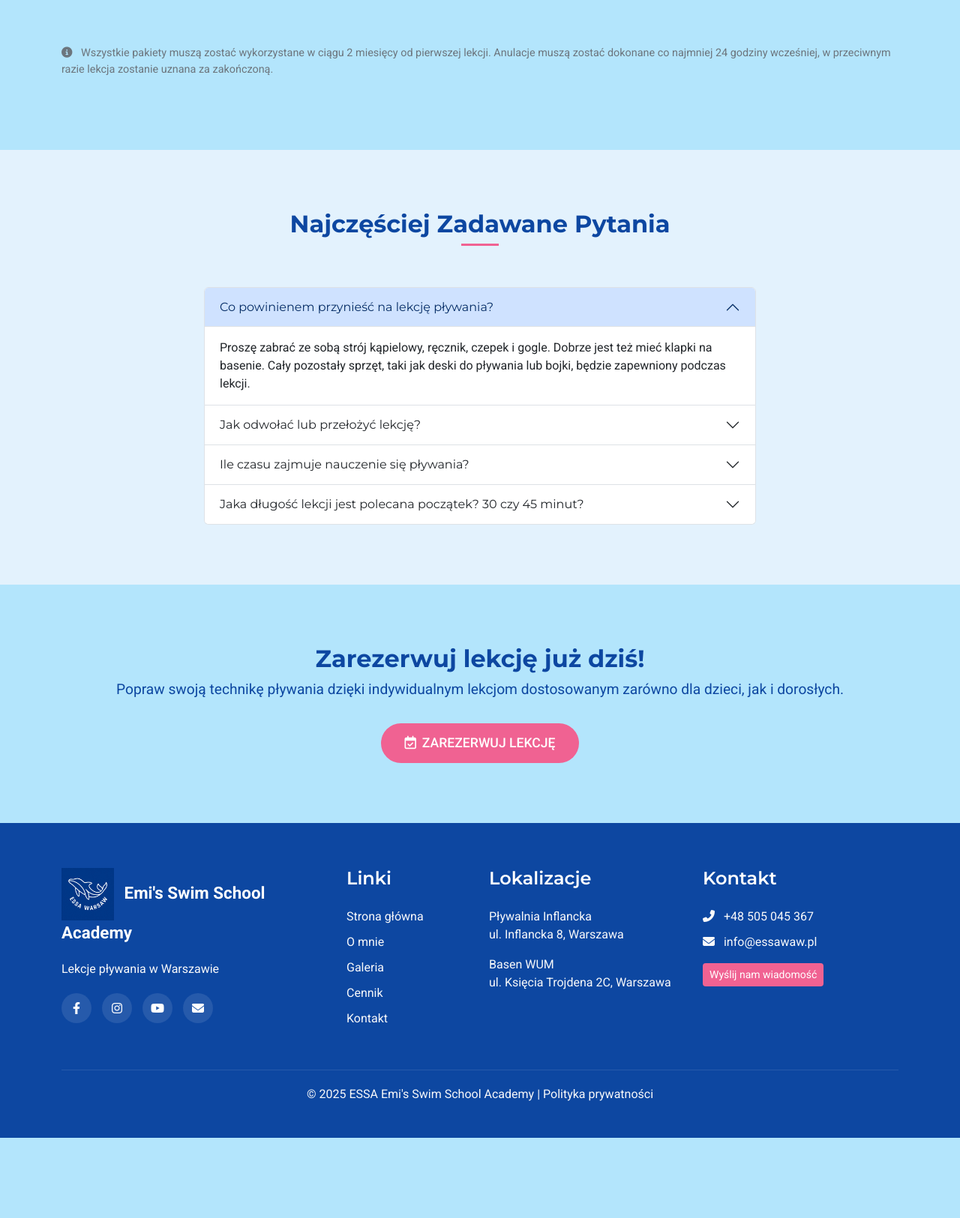
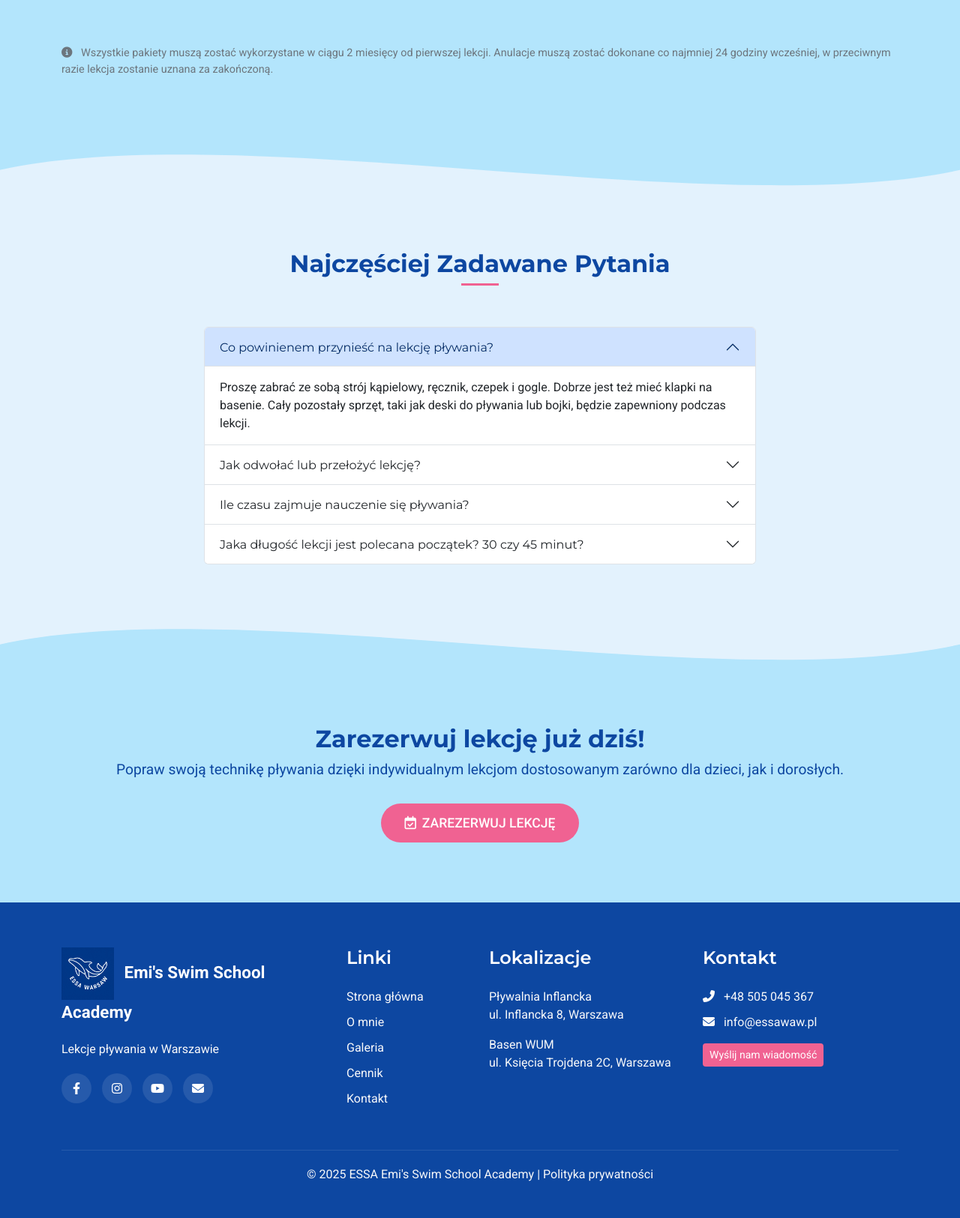
Before and after one commit to LukodeSoftware/ESSA-website, a Flask app: page /pricing in a window 1280 px wide. Shown: the part 1553-3178 px from the top of the page at 75% size. Before the commit the page ends 3071 px from the top, so only its background shows below. Run offline with Flask 3, Linux system fonts and the light colour scheme; some libraries are stand-ins or nearby versions.

Commit message:
feat: add wave dividers between every section except for the hero section

```diff
--- a/static/css/style.css
+++ b/static/css/style.css
@@ -95,7 +95,13 @@ a:hover {
   transform: translateX(-50%);
 }
 
-.wave-divider {
+.wave-divider-light {
+  line-height: 0;
+  overflow: hidden;
+  background-color: var(--primary-light);
+}
+
+.wave-divider-dark {
   line-height: 0;
   overflow: hidden;
   background-color: var(--light-blue);
@@ -405,6 +415,10 @@ a:hover {
 .booking-section {
   background-size: cover;
   color: var(--primary-dark);
+  background-color: var(--light-blue);
+}
+
+#booking-section-about, #booking-section-pricing {
   background-color: var(--primary-light);
 }
 
--- a/templates/contact.html
+++ b/templates/contact.html
@@ -141,6 +141,12 @@
     </div>
 </section>
 
+<div class="wave-divider-light">
+  <svg viewBox="0 20 1440 60" xmlns="http://www.w3.org/2000/svg" preserveAspectRatio="none">
+    <path fill="#e3f2fd" d="M0,50 C360,-30 1080,130 1440,50 L1440,100 L0,100 Z"></path>
+  </svg>
+</div>
+
 <!-- Schedule Section -->
 <section class="section bg-light-blue">
     <div class="container">
--- a/templates/pricing.html
+++ b/templates/pricing.html
@@ -210,6 +210,12 @@
     </p>
 </section>
 
+<div class="wave-divider-light">
+  <svg viewBox="0 20 1440 60" xmlns="http://www.w3.org/2000/svg" preserveAspectRatio="none">
+    <path fill="#e3f2fd" d="M0,50 C360,-30 1080,130 1440,50 L1440,100 L0,100 Z"></path>
+  </svg>
+</div>
+
 <!-- FAQ Section -->
 <section class="section bg-light-blue">
     <div class="container">
@@ -277,8 +283,14 @@
     </div>
 </section>
 
+<div class="wave-divider-dark">
+  <svg viewBox="0 20 1440 60" xmlns="http://www.w3.org/2000/svg" preserveAspectRatio="none">
+    <path fill="#B3E5FC" d="M0,50 C360,-30 1080,130 1440,50 L1440,100 L0,100 Z"></path>
+  </svg>
+</div>
+
 <!-- CTA Section -->
-<section class="booking-section section">
+<section class="booking-section section" id="booking-section-pricing">
     <div class="container">
         <div class="booking-content">
             <h2>{{ translations['booking_title'] }}</h2>
```
Also changed, not shown: other parts of static/css/style.css (+5 -37 lines), templates/about.html (+13 -1 lines), templates/gallery.html (+4 -4 lines), templates/index.html (+13 -1 lines).
